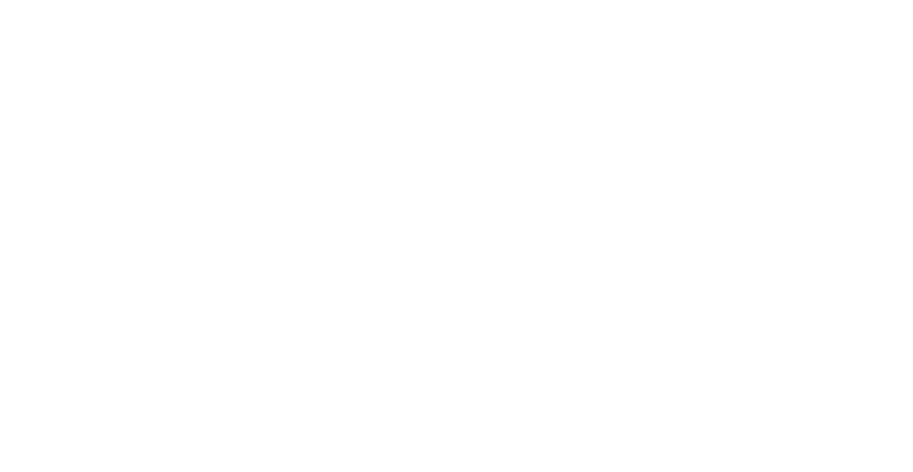
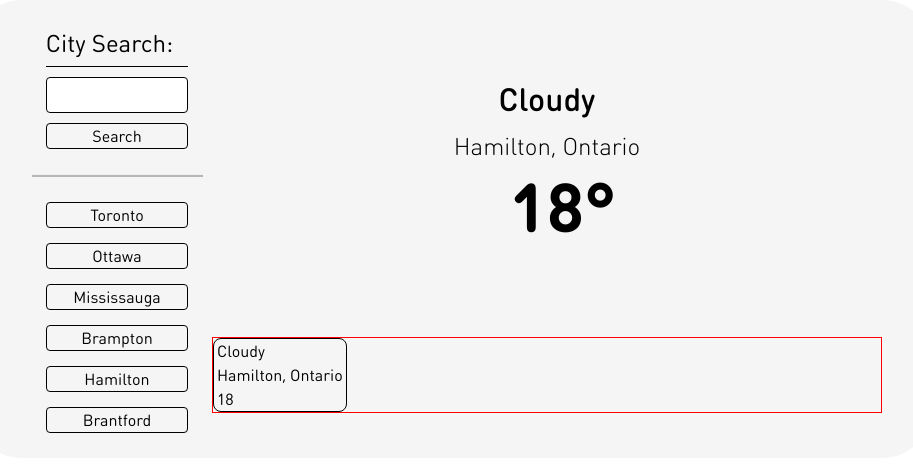
Before and after one commit to hnm938/weather-dashboard-bootcamp, a plain HTML site: page index.html in a window 1280 px wide. Shown: the whole page, without its empty margins (188-1101 px from the left). Drawn offline with nearby package versions, Linux system fonts and the light colour scheme; files that its build step writes are made by us from their sources.

Commit message:
added basic css

```diff
--- a/index.html
+++ b/index.html
@@ -1,14 +1,67 @@
 <!DOCTYPE html>
 <html lang="en">
   <head>
-    <meta charset="UTF-8">
-    <meta http-equiv="X-UA-Compatible" content="IE=edge">
-    <meta name="viewport" content="width=device-width, initial-scale=1.0">
-    <link rel="stylesheet" href="./style.css">
+    <meta charset="UTF-8" />
+    <meta http-equiv="X-UA-Compatible" content="IE=edge" />
+    <meta name="viewport" content="width=device-width, initial-scale=1.0" />
+    <link rel="stylesheet" href="./style.css" />
+    <script
+      src="https://kit.fontawesome.com/b3cad2a71b.js"
+      crossorigin="anonymous"
+    ></script>
+    <script src="https://cdn.tailwindcss.com"></script>
     <title>Weather Dashboard | Abe Hodos</title>
   </head>
   <body>
+    <section id="weather-body">
+      <div id="weather-body--current-location">
+        <header>
+          <div id="location--current-weather-container">
+            <h2 id="location--weather-desc">Cloudy</h2>
+            <h3 id="location--current-location">Hamilton, Ontario</h3>
+            <h1 id="location--current-temp">18</h1>
+          </div>
+        </header>
+      </div>
 
+      <div id="weather-body--search">
+        <div
+          id="location-searchbar-container"
+          class="gap-y-[10px] w-full flex items-center justify-center flex-col"
+        >
+          <h1 class="w-[75%] pb-[5px] text-[1.5em] align-left">City Search:</h1>
+          <input
+            type="text"
+            name="location-searchbar"
+            id="location-searchbar"
+          />
+          <button>Search</button>
+        </div>
+        <hr class="w-[90%]" />
+        <div id="preset-locations">
+          <button>Toronto</button>
+          <button>Ottawa</button>
+          <button>Mississauga</button>
+          <button>Brampton</button>
+          <button>Hamilton</button>
+          <button>Brantford</button>
+        </div>
+      </div>
+
+      <div id="weather-body--5day">
+        <ul>
+          <li>
+            <header>
+              <div id="location--current-weather-container">
+                <h2 id="location--weather-desc">Cloudy</h2>
+                <h3 id="location--current-location">Hamilton, Ontario</h3>
+                <h1 id="location--current-temp">18</h1>
+              </div>
+            </header>
+          </li>
+        </ul>
+      </div>
+    </section>
     <script src="./script.js"></script>
   </body>
 </html>
--- a/style.scss
+++ b/style.scss
@@ -0,0 +1,198 @@
+// #region Font Faces
+@font-face {
+  font-family: "DINRoundPro";
+  src: url("./assets/fonts/DINRoundPro-Black.ttf");
+  font-weight: 900;
+  font-style: normal;
+}
+
+@font-face {
+  font-family: "DINRoundPro";
+  src: url("./assets/fonts/DINRoundPro-Medi.ttf");
+  font-weight: 500;
+  font-style: normal;
+}
+
+@font-face {
+  font-family: "DINRoundPro";
+  src: url("./assets/fonts/DINRoundPro-Light.ttf");
+  font-weight: 300;
+  font-style: normal;
+}
+
+@font-face {
+  font-family: "DINRoundPro";
+  src: url("./assets/fonts/DINRoundPro.ttf");
+  font-weight: normal;
+  font-style: normal;
+}
+
+@font-face {
+  font-family: "DINRoundPro";
+  src: url("./assets/fonts/DINRoundPro-Bold.ttf");
+  font-weight: bold;
+  font-style: normal;
+}
+// #endregion
+
+@mixin weather-header {
+  header {
+    padding: 50px 0;
+
+    @include flex-center();
+
+    #location--current-weather-container {
+      text-align: center;
+      display: flex;
+      flex-direction: column;
+      gap: 5px 0;
+
+      h1 {
+        font-size: 4.25em;
+        font-weight: bold;
+
+        transform: translateY(-15px);
+
+        position: relative;
+
+        &:after {
+          content: "°";
+          position: absolute;
+        }
+      }
+      h2 {
+        font-size: 2em;
+        font-weight: 500;
+      }
+      h3 {
+        font-size: 1.5em;
+        font-weight: 300;
+      }
+    }
+  }
+}
+
+// Flex Center
+@mixin flex-center() {
+  display: flex;
+  align-items: center;
+  justify-content: center;
+}
+// Quick border for testing
+@mixin T($color: red, $width: 1px) {
+  border: solid $color $width;
+}
+
+* {
+  box-sizing: border-box;
+  font-family: "DINRoundPro", sans-serif;
+  font-weight: normal;
+}
+
+body {
+  padding: 0;
+  margin: 0;
+}
+
+h1,
+h2,
+h3,
+h4,
+p {
+  margin: 0;
+}
+
+#weather-body {
+  width: 75%;
+  margin: 0 auto;
+
+  display: grid;
+  grid-template-columns: calc(25% - 50px) calc(75% - 50px);
+  grid-row: 1fr 1fr;
+  padding: 25px 0;
+  justify-content: center;
+
+  background-color: rgba(245, 245, 245, 1);
+  border-radius: 50px;
+
+  hr {
+    opacity: 0.25;
+    background-color: black;
+    height: 3px;
+    margin: 25px auto;
+  }
+
+  #weather-body--current-location {
+    height: 250px;
+    width: 100%;
+
+    grid-row: 1;
+    grid-column: 2;
+
+    @include weather-header();
+  }
+
+  #weather-body--search {
+    width: 100%;
+    grid-row: span 2;
+    grid-column: 1;
+
+    input[type="text"],
+    button {
+      width: 75%;
+      border: solid black 1px;
+      border-radius: 4px;
+    }
+    input[type="text"] {
+      padding: 5px 10px;
+      outline: none;
+    }
+
+    #location-searchbar-container {
+      h1 {
+        border-bottom: solid black 1px;
+      }
+    }
+
+    #preset-locations {
+      @include flex-center();
+      flex-direction: column;
+      gap: 15px 0;
+    }
+  }
+
+  #weather-body--5day {
+    width: 100%;
+
+    grid-row: 2;
+    grid-column: 2;
+    @include flex-center();
+
+    ul {
+      border: solid red 1px;
+      width: 100%;
+      display: grid;
+      grid-template-columns: repeat(5, 1fr);
+      grid-template-rows: fit-content;
+
+      li {
+        height: fit-content;
+        // padding: 5px 10px;
+        // margin: 0 10px;
+
+        // display: grid;
+        // grid-template-columns: min-content 1fr 1fr;
+        // grid-template-rows: 100%;
+
+        @include flex-center();
+        @include T(green, 2px);
+
+        border: solid black 1px;
+        border-radius: 8px;
+
+
+
+      }
+    }
+  }
+}
```
Also changed, not shown: assets/fonts/DINRoundPro-Black.ttf (added), assets/fonts/DINRoundPro-Bold.ttf (added), assets/fonts/DINRoundPro-Light.ttf (added), assets/fonts/DINRoundPro-Medi.ttf (added), assets/fonts/DINRoundPro.ttf (added), style.css (added), 1 other file.
